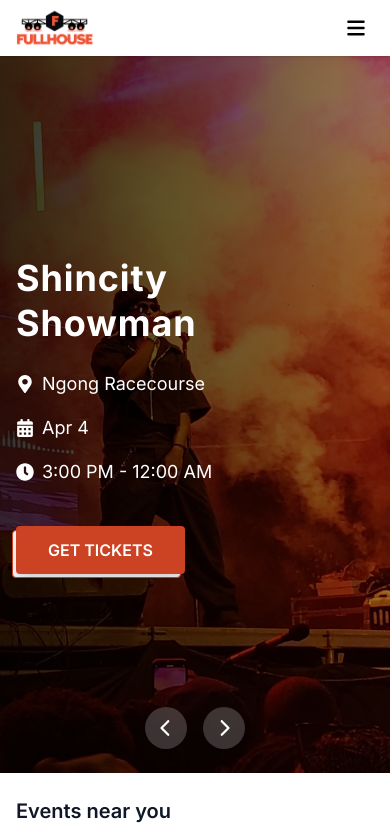
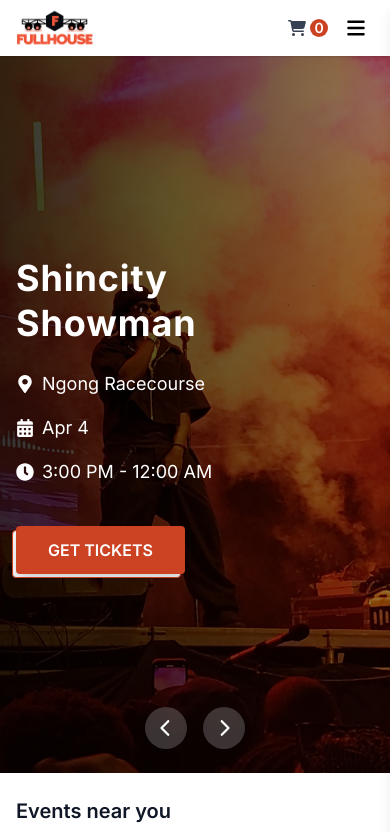
Before and after one commit to Mariam-Senzia/fullhouse, a React (Vite) app in the folder client/: page / in a window 390 px wide. Shown: the top 832 px of the page. Built offline with nearby package versions, Linux system fonts and the light colour scheme; no server answers.

Commit message:
Improve cart drawer responsive layout

```diff
--- a/client/src/components/home/CartDrawer.tsx
+++ b/client/src/components/home/CartDrawer.tsx
@@ -34,7 +34,7 @@ const CartDrawer = ({ open, onClose }: CartDrawerProps) => {
         <div className="fixed inset-0 bg-black/20 z-40" onClick={onClose} />
       )}
       <div
-        className={`fixed top-0 right-0 h-full w-md bg-white z-50 shadow-lg
+        className={`fixed top-0 right-0 h-full min-w-70 md:w-sm lg:w-md bg-white z-50 shadow-lg
         transform transition-transform duration-300
         ${open ? "translate-x-0" : "translate-x-full"}`}
       >
@@ -46,7 +46,10 @@ const CartDrawer = ({ open, onClose }: CartDrawerProps) => {
         </div>
 
         {cartItems.length === 0 ? (
-          <div className="flex flex-col items-center justify-center h-full text-gray-500 gap-2">
+          <div
+            className="flex flex-col items-center justify-center text-gray-500 gap-2"
+            style={{ height: "calc(100% - 57px)" }}
+          >
             <FaCartShopping className="text-4xl opacity-40" />
             <p>Your cart is empty</p>
           </div>
@@ -80,8 +83,8 @@ const CartDrawer = ({ open, onClose }: CartDrawerProps) => {
                         </button>
                       </div>
                       <p className="text-xs text-gray-500 mt-1">{item.date}</p>
-                      <div className="flex items-center justify-between mt-3">
-                        <div className="flex items-center gap-2 border border-gray-300 rounded-sm">
+                      <div className="flex  items-center sm:justify-between mt-3 gap-5">
+                        <div className="flex items-center  sm:gap-2 border border-gray-300 rounded-sm">
                           <button
                             onClick={() =>
                               item.quantity > 1 &&
@@ -118,7 +121,7 @@ const CartDrawer = ({ open, onClose }: CartDrawerProps) => {
                 <span className="font-semibold text-gray-700">TOTAL</span>
                 <span className="font-bold text-gray-900">KES {total}</span>
               </div>
-              <div className="relative inline-block lg:w-full">
+              <div className="relative inline-block w-full">
                 <div className="absolute -left-1 -bottom-1 w-full h-full border border-[#cc4324] bg-gray-100 rounded-sm pointer-events-none" />
 
                 <button
--- a/client/src/components/home/Navbar.tsx
+++ b/client/src/components/home/Navbar.tsx
@@ -123,7 +123,21 @@ const Navbar = () => {
 
             {/* mobile */}
             <div className="block md:hidden">
-              <div className="block md:hidden">
+              <div className="block flex gap-3 md:hidden">
+                <button
+                  className="relative flex items-center justify-center pr-5"
+                  onClick={() => setIsCartOpen(true)}
+                >
+                  <FaCartShopping className="text-gray-700 text-lg" />
+                  <span className="absolute -right-0.5 md:-right-1 bg-[#cc4324] rounded-full text-white text-sm h-4.5 w-4.5 flex items-center justify-center font-semibold">
+                    {cartItems.length}
+                  </span>
+                </button>
+
+                <CartDrawer
+                  open={isCartOpen}
+                  onClose={() => setIsCartOpen(false)}
+                />
                 <button
                   className="md:hidden p-2 rounded-lg hover:bg-gray-100"
                   onClick={() => setIsMenuOpen(!isMenuOpen)}
@@ -137,7 +151,7 @@ const Navbar = () => {
               </div>
 
               <div
-                className={`md:hidden border-t border-gray-200 fixed top-13 left-0 right-0 z-50 w-full overflow-hidden transition-all duration-300 ${
+                className={`md:hidden border-t border-gray-200 fixed top-13 left-0 right-0 z-50 w-full overflow-hidden transition-all duration-300 rounded-sm shadow-lg ${
                   isMenuOpen ? "max-h-96 opacity-100" : "max-h-0 opacity-0"
                 }`}
               >
--- a/client/src/pages/EventDetails.tsx
+++ b/client/src/pages/EventDetails.tsx
@@ -149,7 +149,7 @@ const EventDetailsPage = () => {
                       </p>
                     </div>
 
-                    <div className="flex items-center gap-3 border border-gray-300 rounded-sm">
+                    <div className="flex items-center sm:gap-3 border border-gray-300 rounded-sm">
                       <button
                         onClick={handleDecrement}
                         disabled={quantity === 0}
@@ -189,7 +189,7 @@ const EventDetailsPage = () => {
                   </span>
                 </div>
 
-                <div className="grid grid-cols-1 md:grid-cols-2 gap-4 mt-12">
+                <div className="grid  sm:grid-cols-2 gap-4 mt-12">
                   <div className="relative inline-block lg:w-full">
                     <div className="absolute -left-1 -bottom-1 w-full h-full border border-[#cc4324] bg-gray-100 rounded-sm pointer-events-none" />
 
```
